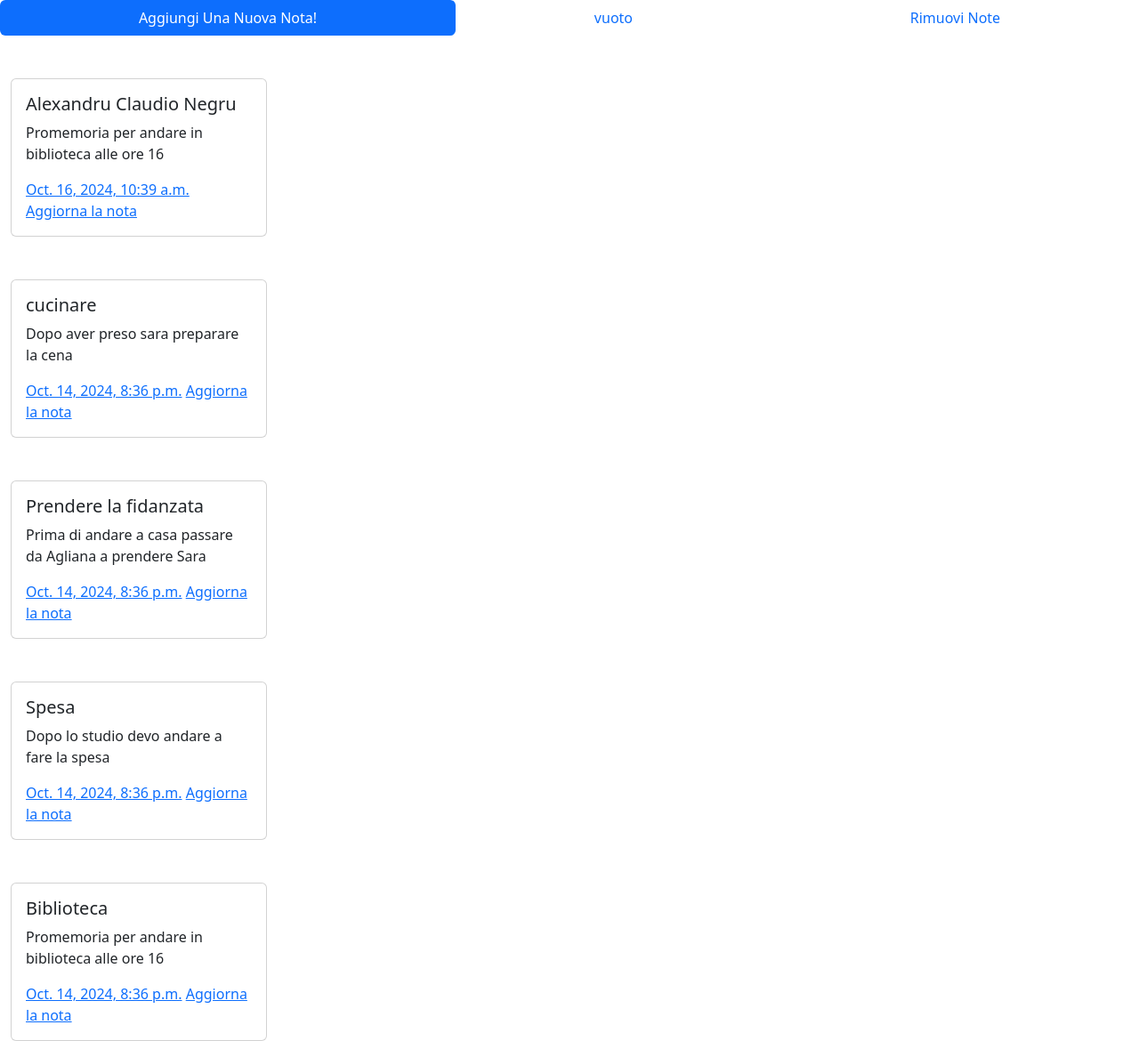
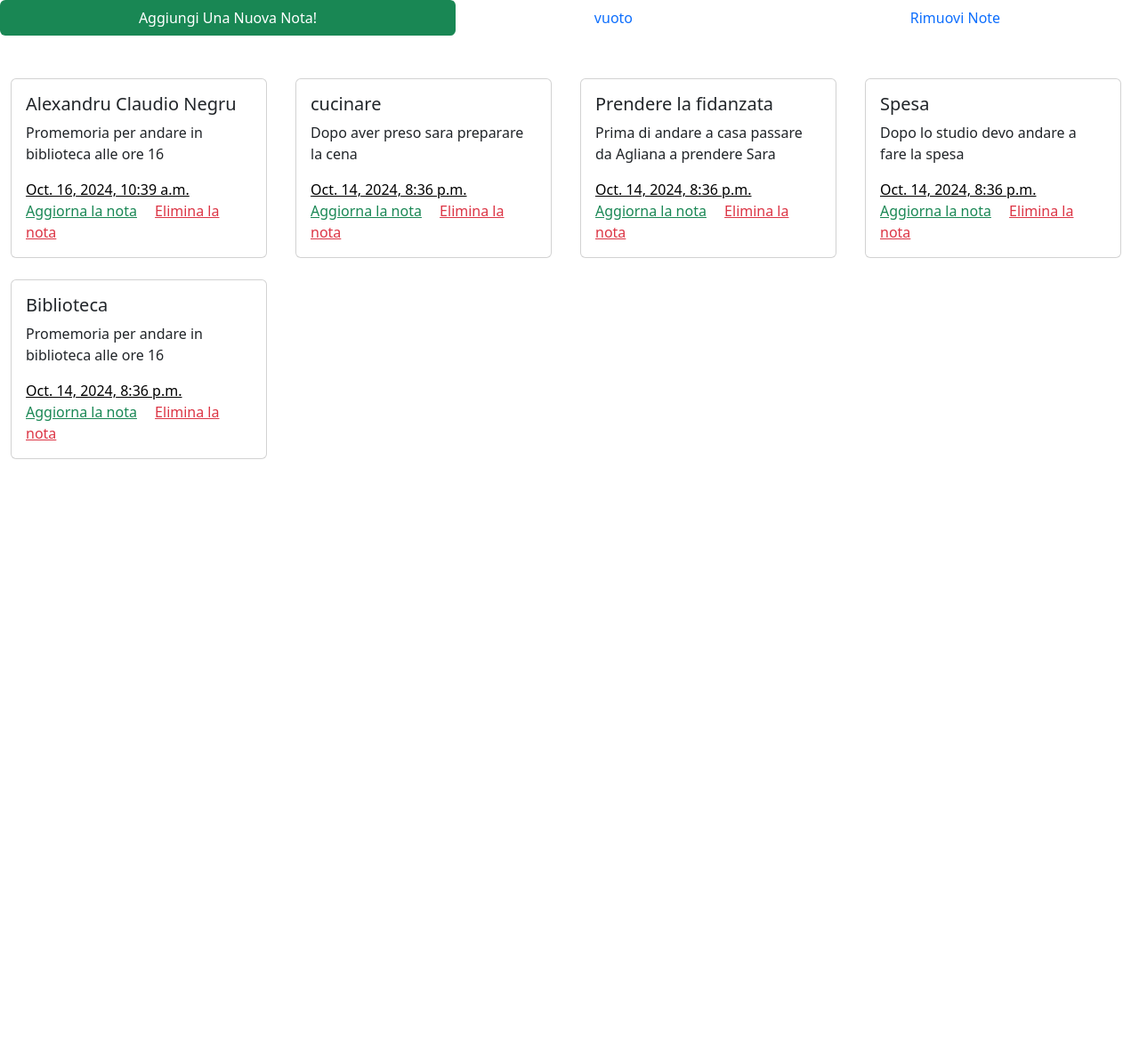
Before and after one commit to Alexclne/first-project, a Django app: page /note/ in a window 1280 px wide. Shown: the whole page at 89% size. After the commit the page ends 516 px from the top, so only its background shows below. Run offline with Django 5.2, Linux system fonts and the light colour scheme; data comes from the database, SQL or seed files in the repository; both versions use the stored data as it was after the commit.

Commit message:
Completato Crud

```diff
--- a/note/templates/note/test.html
+++ b/note/templates/note/test.html
@@ -11,7 +11,7 @@
 
   <ul class="nav nav-pills nav-fill">
     <li class="nav-item">
-      <a class="nav-link active" aria-current="page" href="{% url 'create_note'%}">Aggiungi Una Nuova Nota!</a>
+      <a class="nav-link active bg-success " aria-current="page" href="{% url 'create_note'%}">Aggiungi Una Nuova Nota!</a>
     </li>
     <li class="nav-item">
 
@@ -25,24 +25,31 @@
   <!-- FINE NAVBAR -->
 
 
-
-  {% for nota in note %}
-  <div class="container-fluid mt-5 ">
-    <div class="col-sm">
-
-      <div class="card " style="width:18rem;">
-        <div class="card-body">
-          <h5 class="card-title">{{nota.nome}}</h5>
-          <!-- <h6 class="card-subtitle mb-2 text-muted">Card subtitle</h6> -->
-          <p class="card-text">{{nota.description}}</p>
-          <a class="card-text">{{nota.created_at}}</a>
-          <a href="{% url 'update_note' nota.id %}" class="card-link ">Aggiorna la nota</a>
-
+  <div class="container-fluid mt-5">
+    <div class="row">
+      {% for nota in note %}
+        <div class="col-md-3 mb-4"> <!-- Three columns in a row -->
+          <div class="card" style="width: 18rem;">
+            <div class="card-body">
+              <h5 class="card-title">{{nota.nome}}</h5>
+              <p class="card-text">{{nota.description}}</p>
+              <a class="card-text text-black">{{nota.created_at}}</a><br>
+              <a href="{% url 'update_note' nota.id %}" class="card-link text-success">Aggiorna la nota</a>
+              <a href="{% url 'remove_note' nota.id %}" class="card-link text-danger">Elimina la nota</a>
+            </div>
+          </div>
         </div>
-      </div>
+        {% if forloop.counter|divisibleby:4 %}
+        <!-- #forloop.counter è formito da django, conta il numero di iterazioni che stiamo eseguendo.Il count parte da 1
+        #divisibleby, sempre fornito da django controlla fino a che le colonne sono divisibili per il numero che abbiamo indicato.
+                      quando la condizione non è più vera termina il loop andando a capo -->
+          </div>
+          <div class="row">
+        {% endif %}
+      {% endfor %}
     </div>
   </div>
-  {%endfor%}
+
 
 
 
--- a/note/urls.py
+++ b/note/urls.py
@@ -1,9 +1,10 @@
 # note/urls.py
 from django.urls import path
-from .views import note , createNoteView , updateNoteView # Assicurati che questa importazione sia corretta
+from .views import note , createNoteView , updateNoteView , removeNoteView #importazione metodi da views.py
 
 urlpatterns = [
     path('', note, name='note'),  # Questa è la vista principale per l'app 'note'
     path('form/' , createNoteView , name= 'create_note'),
-    path('update/<int:f_id>/', updateNoteView , name = 'update_note' )
+    path('update/<int:f_id>/', updateNoteView , name = 'update_note' ),
+    path('delete/<int:f_id>/', removeNoteView , name = 'remove_note' ),
 ]
--- a/note/views.py
+++ b/note/views.py
@@ -16,25 +16,26 @@ def note(request):
     return render(request, 'note/test.html' , {"note" : note})
 
 
-#INIZIO CREAZIONE CRUD : CREATE
+#CREATE
 def createNoteView(request):
 
-    if request.method == "POST":
-        form = NoteForm(request.POST)
+    if request.method == "POST":#Se l'utente ha iniviato il modolo(se esegue una richiesta di tipo post)
+        form = NoteForm(request.POST)#Si crea un Nuovo NoteForm con tutti i dati POST
         if form.is_valid():#Il metodo is_valid ci aiuta a controllare che tutti i dati definiti nel form, presi dal modello Note sono validi
             form.save()#Nel caso suddetti dati fossero veri vengono salvati nel db
             return redirect("note") #vado a reindirizzare tutto alla vista note. Dopo ver inserito e salvato i dati verrò reindirizzato alla pagina principale note. Si utilizza questa pratica per far si che non vengano spediti da parte dell'utente più volte gli stessi dati (vedi urls.py)
     else:
         form = NoteForm()
     return render(request, "note/form.html", {"form": form})
-#Se l'utente ha iniviato il modolo(se esegue una richiesta di tipo post)
-#Si crea un Nuovo NoteForm con tutti i dati POST
 
+#UPDATE
 def updateNoteView(request , f_id):
     obj = get_object_or_404(Note, id=f_id)
-
+    #Il metodo get_object_or_404 concede di restituire l'oggetto richiesto solo e solamente se esiste. Nel caso l'oggetto non esistesse si genera un errore 404
     if request.method == "POST":
         form = NoteForm(request.POST , instance=obj)
+        #All'interno del request.POST si contengono i nuovi dati
+        #instance=obj è un argomento che  inica qual'è l'oggetto che si dovrà aggiornare con i nuovi dati.Senza ciò si andrebbe a fare la stessa cosa del metodo Create, andremo a creare un nuovo oggetto
         if form.is_valid():
             form.save()
             return redirect("note")
@@ -43,10 +44,11 @@ def updateNoteView(request , f_id):
     return render(request ,'note/update.html', {"form":form})
 
 
-
+#DELETE
 def removeNoteView(request , f_id):
     obj = Note.objects.get(id=f_id)
     if request.method == "POST":
         obj.delete()
         return redirect("note")
+
     return render(request, 'note/delete.html', {"obj":obj})
```
Also changed, not shown: note/templates/note/delete.html (added, +15 -0 lines), db.sqlite3.
